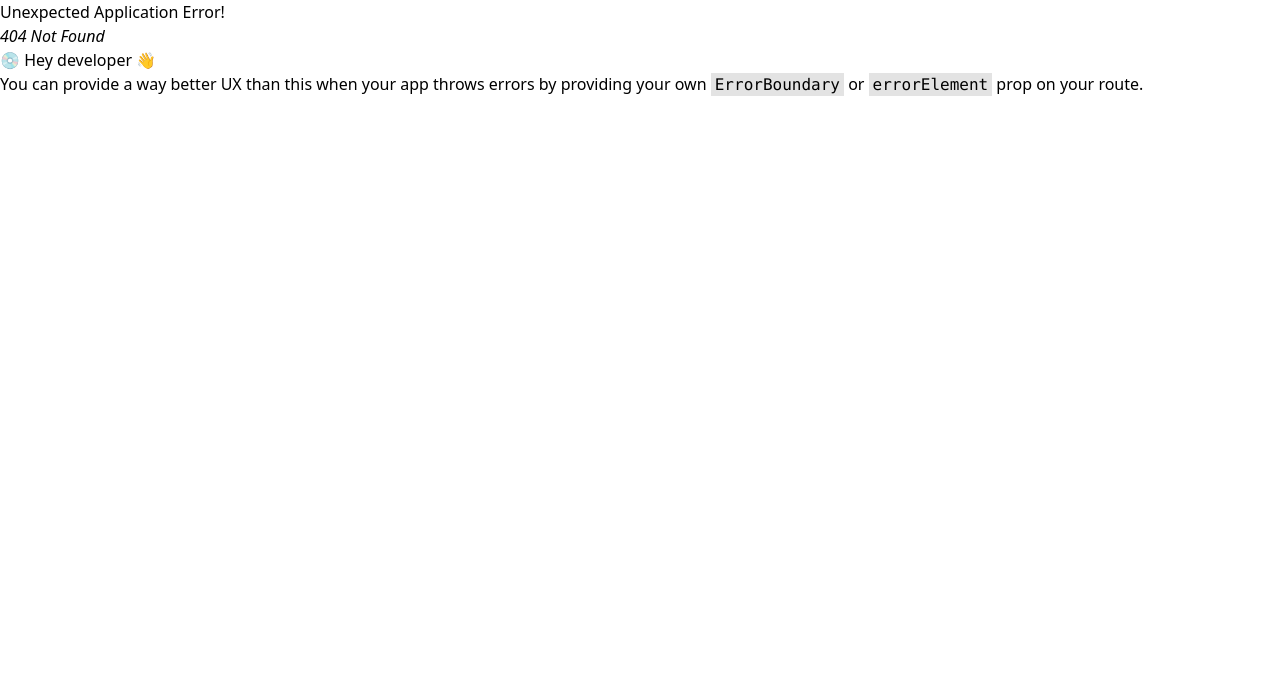
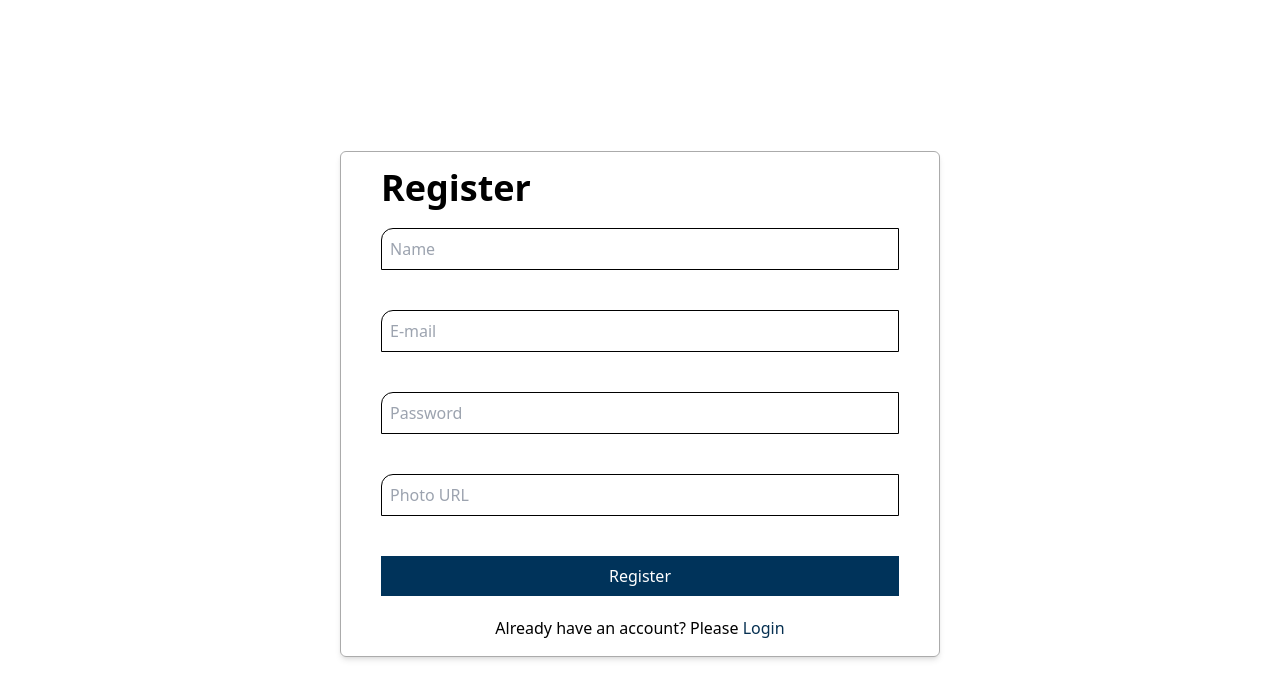
Before and after one commit to mohdbinharun56/hands-on-volunteering-platform, a React (Vite) app in the folder frontend/: page /register in a window 1280 px wide. Before the commit this address had no page. Shown: the top 698 px of the page. Built offline with nearby package versions, Linux system fonts and the light colour scheme.

Commit message:
[Frontend]: implementing design on login and register pages

```diff
--- a/frontend/src/pages/Authentication/Login.jsx
+++ b/frontend/src/pages/Authentication/Login.jsx
@@ -32,7 +32,7 @@ const Login = () => {
     return (
         <div>
             <div>
-                <div className="space-y-5 mx-auto md:shadow-md border border-[#ABABAB] rounded-md px-10 py-4">
+                <div className="space-y-5 md:w-[600px] mx-auto md:shadow-md border border-[#ABABAB] rounded-md px-10 py-4">
                     <h1 className="text-xl md:text-4xl font-bold text-center">Login</h1>
                     <form className="space-y-10" onSubmit={handleSubmit(handleLogin)}>
                         <input type="email"
--- a/frontend/src/pages/Authentication/Signup.jsx
+++ b/frontend/src/pages/Authentication/Signup.jsx
@@ -1,8 +1,75 @@
+import { useState } from "react";
+import { useForm } from "react-hook-form";
+import { Link } from "react-router-dom";
 
 const Signup = () => {
+    const [error,setError] = useState("");
+
+    const { register, handleSubmit, formState: { errors } } = useForm();
+    // register button call method
+    const handleRegister = (data) => {
+        // console.log(data);
+        const { Name, Email, Password, Photo } = data;
+
+        if (Password.length < 6) {
+            setError('Password must be at least 6 characters or long');
+            return;
+        }
+        if (!/[A-Z]/.test(Password)) {
+            setError('Password must contain at least one UPPERCASE');
+            return;
+        }
+        if (!/[a-z]/.test(Password)) {
+            setError('Password must contain at least one lowercase');
+            return;
+        }
+        setError("");
+        console.log({"name":Name, "Email":Email, 'Password': Password,'Photo':Photo})
+
+    }
+
     return (
         <div>
-            <h1>Signup</h1>
+            <div className="mt-2">
+                <div className="space-y-5 md:w-[600px] mx-auto shadow-md border border-[#ABABAB] rounded-md px-10 py-4 ">
+                    <h1 className="text-2xl md:text-4xl font-bold">Register</h1>
+                    <form className="space-y-10" onSubmit={handleSubmit(handleRegister)}>
+                        <input type="text"
+                            placeholder="Name"
+                            {...register("Name", { required: true })}
+                            className="w-full text-base font-medium outline-none border border-black p-2 rounded-ss-xl"
+                        />
+                        {errors.Name && <span className="text-red-500">This field is required</span>}
+
+                        <input type="email"
+                            placeholder="E-mail"
+                            {...register("Email", { required: true })}
+                            className="w-full text-base font-medium outline-none border border-black p-2 rounded-ss-xl"
+                        />
+                        {errors.Email && <span className="text-red-500">This field is required</span>}
+                        <div className="flex items-center">
+                            <input type="password"
+                                placeholder="Password"
+                                {...register("Password", { required: true })}
+                                className="w-full text-base font-medium outline-none border border-black p-2 rounded-ss-xl"
+                            />
+                            {/* <span onClick={handleToggle} className="relative -left-7">{toggle ? <IoEyeOffSharp className="cursor-pointer" /> : <FaRegEye className="cursor-pointer" />}</span> */}
+                        </div>
+                        {errors.Password && <span className="text-red-500">This field is required</span>}
+                        <input type="text"
+                            placeholder="Photo URL"
+                            {...register("Photo", { required: true })}
+                            className="w-full text-base font-medium outline-none border border-black p-2 rounded-ss-xl"
+                        />
+                        {errors.Photo && <span className="text-red-500">This field is required</span>}
+                        {
+                            error && <small className="text-red-500">{error}</small>
+                        }
+                        <input type="submit" value="Register" className="bg-[#00335A] text-white py-2 px-4 font-medium w-full text-base cursor-pointer hover:bg-[#063051]" />
+                    </form>
+                    <p className="text-center text-base font-medium mt-4">Already have an account? Please <Link to="/login" className="text-[#063051] hover:underline">Login</Link></p>
+                </div>
+            </div>
         </div>
     );
 };
--- a/frontend/src/routes/routes.jsx
+++ b/frontend/src/routes/routes.jsx
@@ -18,7 +18,7 @@ const router = createBrowserRouter([
                 element: <Login></Login>
             },
             {
-                path: '/signup',
+                path: '/register',
                 element: <Signup></Signup>
             }
         ]
```
